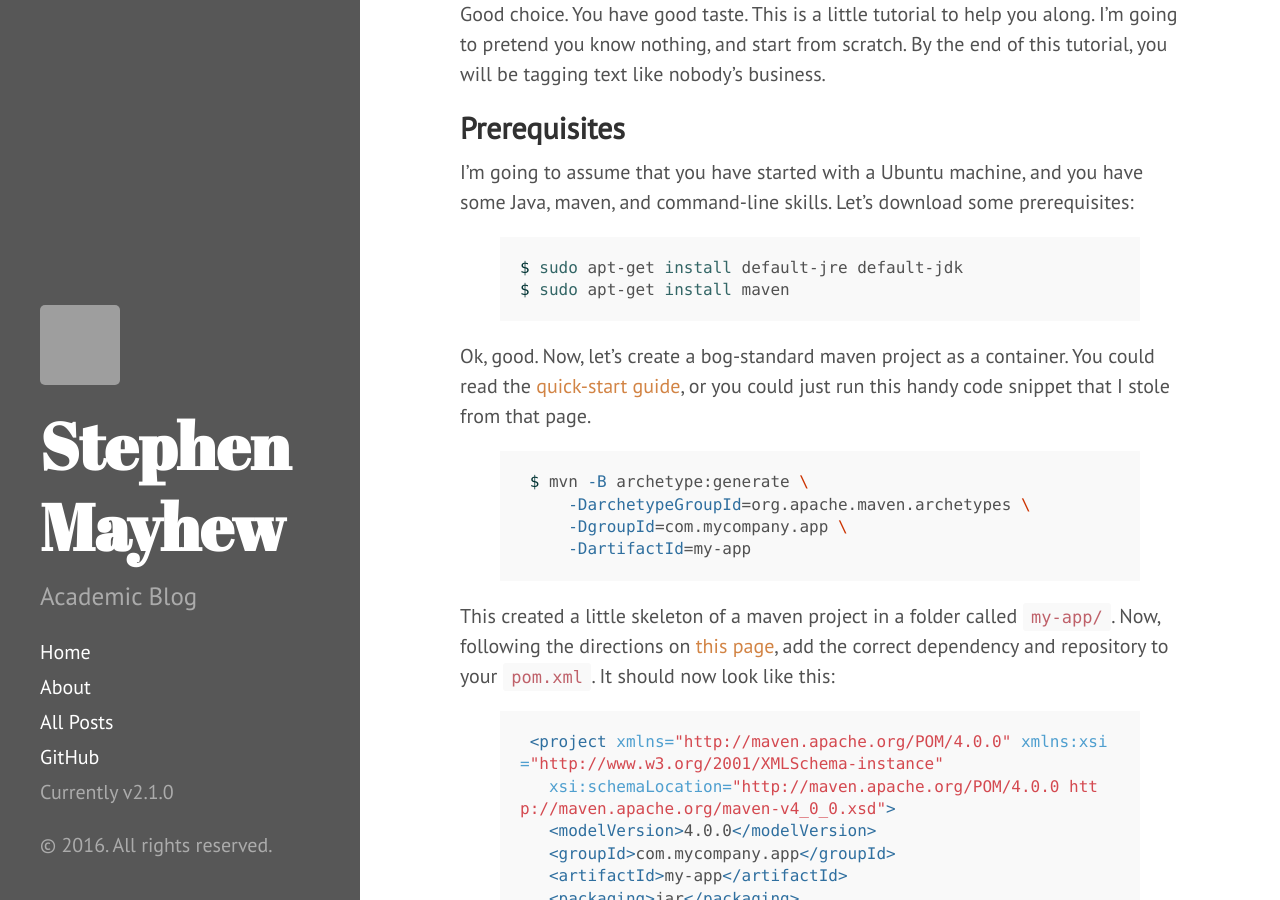
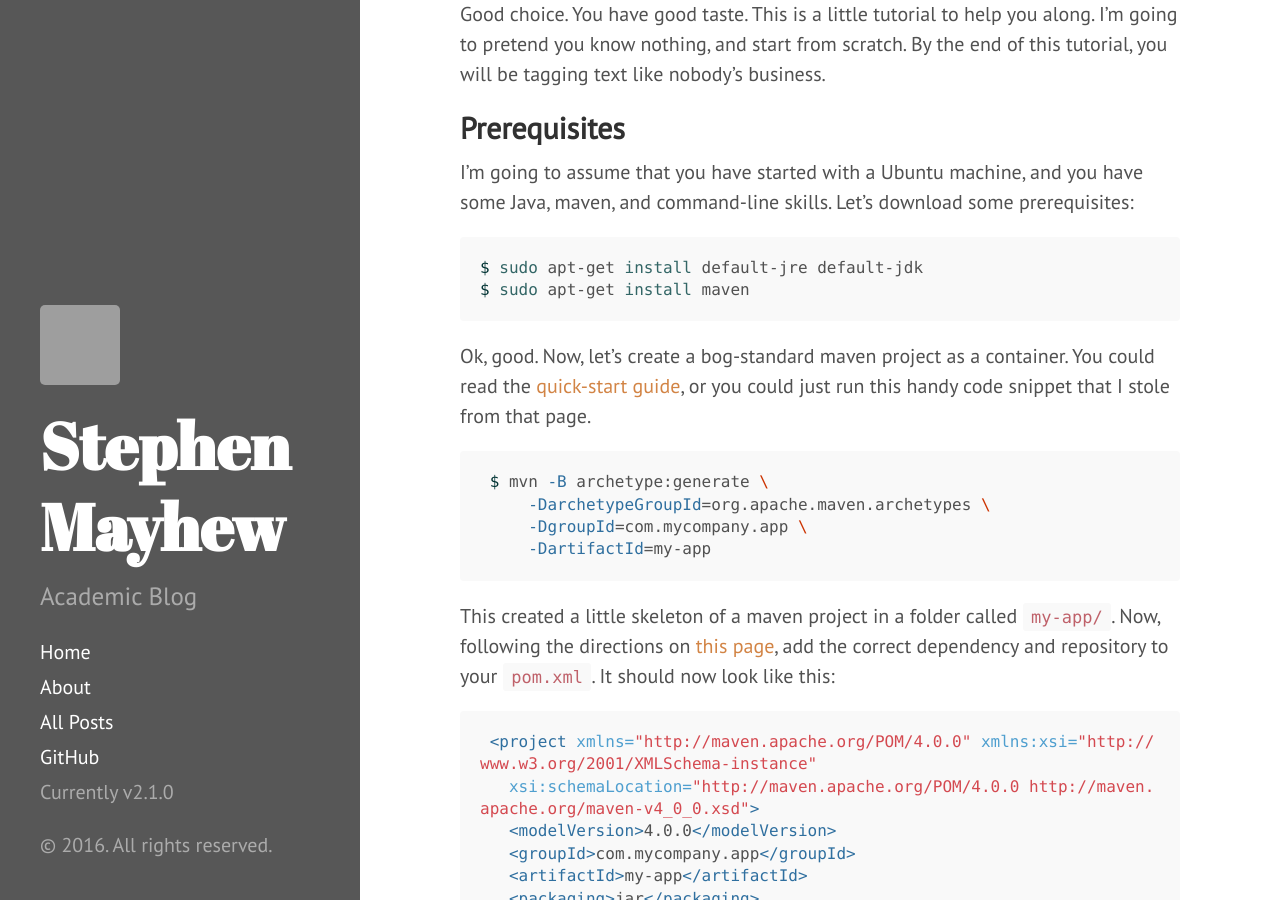
Before and after one commit to mayhewsw/mayhewsw.github.io, a Jekyll site: the page built from _posts/2016-09-14-illinois-ner-mvn.md, in a window 1280 px wide and 900 px high, scrolled down 321 px. Built offline with Jekyll 4.4.1, drawn with Linux system fonts in a browser that asks for light colours; grey boxes are pictures that could not be loaded.

Commit message:
oops... forgot to finish changes highlights.

```diff
--- a/_posts/2016-09-14-illinois-ner-mvn.md
+++ b/_posts/2016-09-14-illinois-ner-mvn.md
@@ -18,26 +18,26 @@ Say you want to use [illinois-ner](https://github.com/IllinoisCogComp/illinois-c
  I'm going to assume that you have started with a Ubuntu machine, and you have some Java, maven, and command-line skills. Let's
  download some prerequisites:
 
-{% highlight bash %}
+~~~bash
 $ sudo apt-get install default-jre default-jdk
 $ sudo apt-get install maven
-{% endhighlight %}
+~~~
 
  Ok, good. Now, let's create a bog-standard maven project as a container. You could read the [quick-start guide](https://maven.apache.org/guides/getting-started/),
  or you could just run this handy code snippet that I stole from that page.
 
-{% highlight bash %}
+~~~bash
  $ mvn -B archetype:generate \
      -DarchetypeGroupId=org.apache.maven.archetypes \
      -DgroupId=com.mycompany.app \
      -DartifactId=my-app
-{% endhighlight %}
+~~~
 
  This created a little skeleton of a maven project in a folder called `my-app/`. Now, following the directions on
  [this page](https://github.com/IllinoisCogComp/illinois-cogcomp-nlp#using-each-library-programmatically), add the
  correct dependency and repository to your `pom.xml`. It should now look like this:
 
-{% highlight xml %}
+~~~xml
  <project xmlns="http://maven.apache.org/POM/4.0.0" xmlns:xsi="http://www.w3.org/2001/XMLSchema-instance"
    xsi:schemaLocation="http://maven.apache.org/POM/4.0.0 http://maven.apache.org/maven-v4_0_0.xsd">
    <modelVersion>4.0.0</modelVersion>
@@ -74,7 +74,7 @@ $ sudo apt-get install maven
    </repositories>
 
  </project>
-{% endhighlight %}
+~~~
 
 Well done. Make sure you are in the `my-app/` directory, and try compiling to see what
 happens (there should be a lot of downloading, and then BUILD SUCCESS), and then run it.
```
